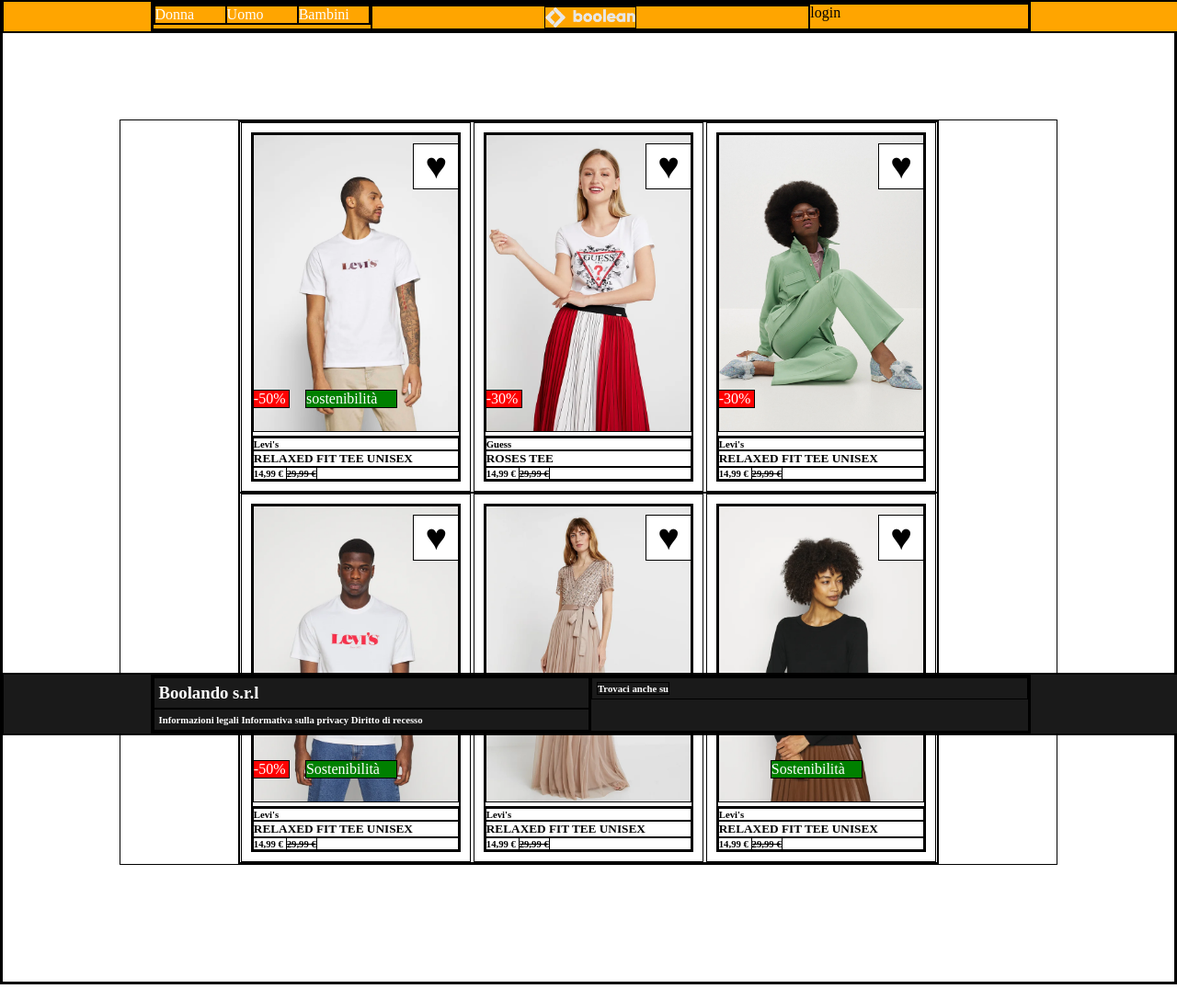
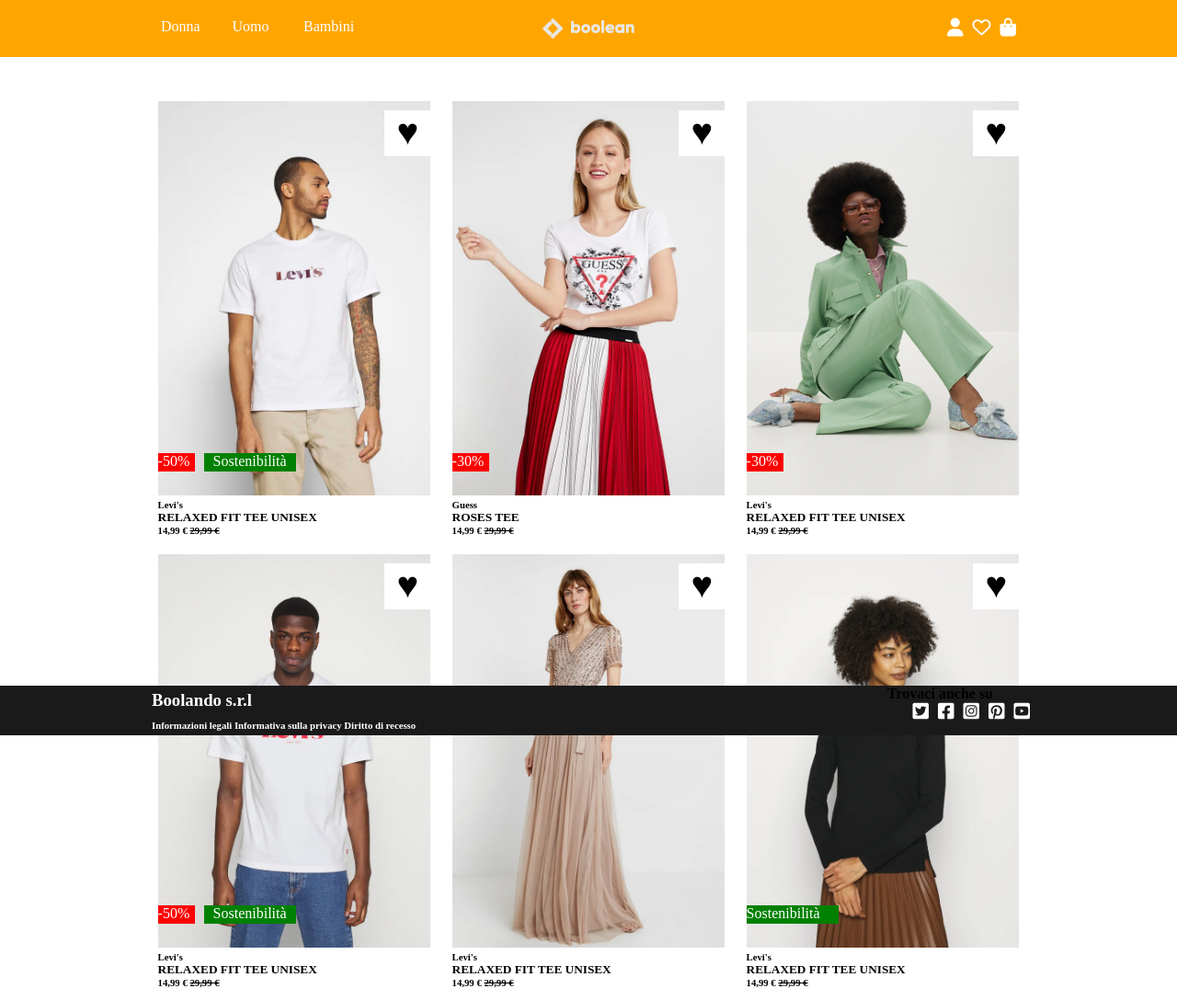
Before and after one commit to info-mic-info/html-css-boolando, a plain HTML site: page index.html in a window 1280 px wide. Shown: the whole page at 92% size. Drawn offline with Linux system fonts and the light colour scheme.

Commit message:
Complete for me

```diff
--- a/css/style.css
+++ b/css/style.css
@@ -2,7 +2,7 @@
     padding: 0%;
     margin: 0;
     box-sizing: border-box;
-    border: solid 1px black;
+    /* border: solid 1px black; */
 }
 
 /* HEADER */
@@ -18,8 +18,7 @@ header{
     margin: 0 auto;
     width: 100%;
     background-color: orange;
-
-
+   padding: 20px;
 }
 
 
@@ -62,6 +61,11 @@ li{
     display: flex;
 }
 
+.icon{
+    display: flex;
+    justify-content: flex-end;
+}
+
 /* MAIN */
 .col-33 {
     margin: 0 auto;
@@ -74,7 +78,8 @@ li{
 }
 
 .section-1{
-    margin: 10%;
+    margin-top: 100px;
+    margin-bottom: 100px;
 
 }
 
@@ -87,12 +92,23 @@ li{
     height: 20px;
     position: absolute;
     bottom: 30px;
+    left: 50px;
     color: white;
     right: 30%;
+    text-align: center;
+}
 
 
+.only-tag-green  {
+    background-color: green;
+    width: 100px;
+    height: 20px;
+    position: absolute;
+    bottom: 30px;
+    color: white;
+}
 
-}
+
 
 .tag-red {
     background-color: red;
@@ -112,6 +128,12 @@ li{
     position: absolute;
     right: 0%;
     top: 10px;
+}
+
+i{
+    font-size: 20px;
+    margin-left: 10px;
+    color: white;
 }
 
 .overlay{
@@ -159,3 +181,12 @@ footer h6,h3 {
     color: white;
     padding: 5px;
 }
+
+.social {
+    margin-right: 0;
+    text-align: right;
+    margin-right: 40px;
+
+}
+
+h4
--- a/index.html
+++ b/index.html
@@ -6,6 +6,9 @@
     <meta http-equiv="X-UA-Compatible" content="IE=edge">
     <meta name="viewport" content="width=device-width, initial-scale=1.0">
     <title>html-css-boolando</title>
+    <link rel="stylesheet" href="https://cdnjs.cloudflare.com/ajax/libs/font-awesome/6.2.0/css/all.min.css"
+        integrity="sha512-xh6O/CkQoPOWDdYTDqeRdPCVd1SpvCA9XXcUnZS2FmJNp1coAFzvtCN9BmamE+4aHK8yyUHUSCcJHgXloTyT2A=="
+        crossorigin="anonymous" referrerpolicy="no-referrer" />
     <link rel="stylesheet" href="./css/style.css">
 </head>
 
@@ -29,7 +32,13 @@
                         <img class="logo-boolean" src="./img/boolean-logo.png" alt="logo-boolean">
 
                     </div>
-                    <div class="col-25">login</div>
+                    <div class="col-25">
+                        <div class="icon">
+                            <i class="fa-solid fa-user"></i>
+                            <i class="fa-regular fa-heart"></i>
+                            <i class="fa-solid fa-bag-shopping"></i>
+                        </div>
+                    </div>
 
                 </div>
             </div>
@@ -51,7 +60,7 @@
                             <div class="img-card">
                                 <div class="overlay"><img src="./img/1b.webp" alt=""></div>
                                 <img src="./img/1.webp" alt="img">
-                                <div class="tag-green">sostenibilità</div>
+                                <div class="tag-green">Sostenibilità</div>
                                 <div class="tag-red">-50%</div>
                                 <div class="heart">&hearts;</div>
 
@@ -154,7 +163,7 @@
                             <div class="img-card">
                                 <div class="overlay"><img src="./img/6b.webp" alt=""></div>
                                 <img src="./img/6.webp" alt="img">
-                                <div class="tag-green">Sostenibilità</div>
+                                <div class="only-tag-green">Sostenibilità</div>
                                 <div class="heart">&hearts;</div>
 
                             </div>
@@ -185,7 +194,16 @@
                         <h6>Informazioni legali Informativa sulla privacy Diritto di recesso</h6>
                     </div>
                     <div class="col-50">
-                        <h6><strong>Trovaci anche su</strong></h6>
+                        <div class="social"><h4><strong>Trovaci anche su</strong></h4></div>
+                        <div class="icon">
+                            <i class="fa-brands fa-square-twitter"></i>
+                            <i class="fa-brands fa-square-facebook"></i>
+                            <i class="fa-brands fa-square-instagram"></i>
+                            <i class="fa-brands fa-square-pinterest"></i>
+                            <i class="fa-brands fa-square-youtube"></i>
+                        </div>
+
+                    </div>
                     </div>
                 </div>
             </div>
```
